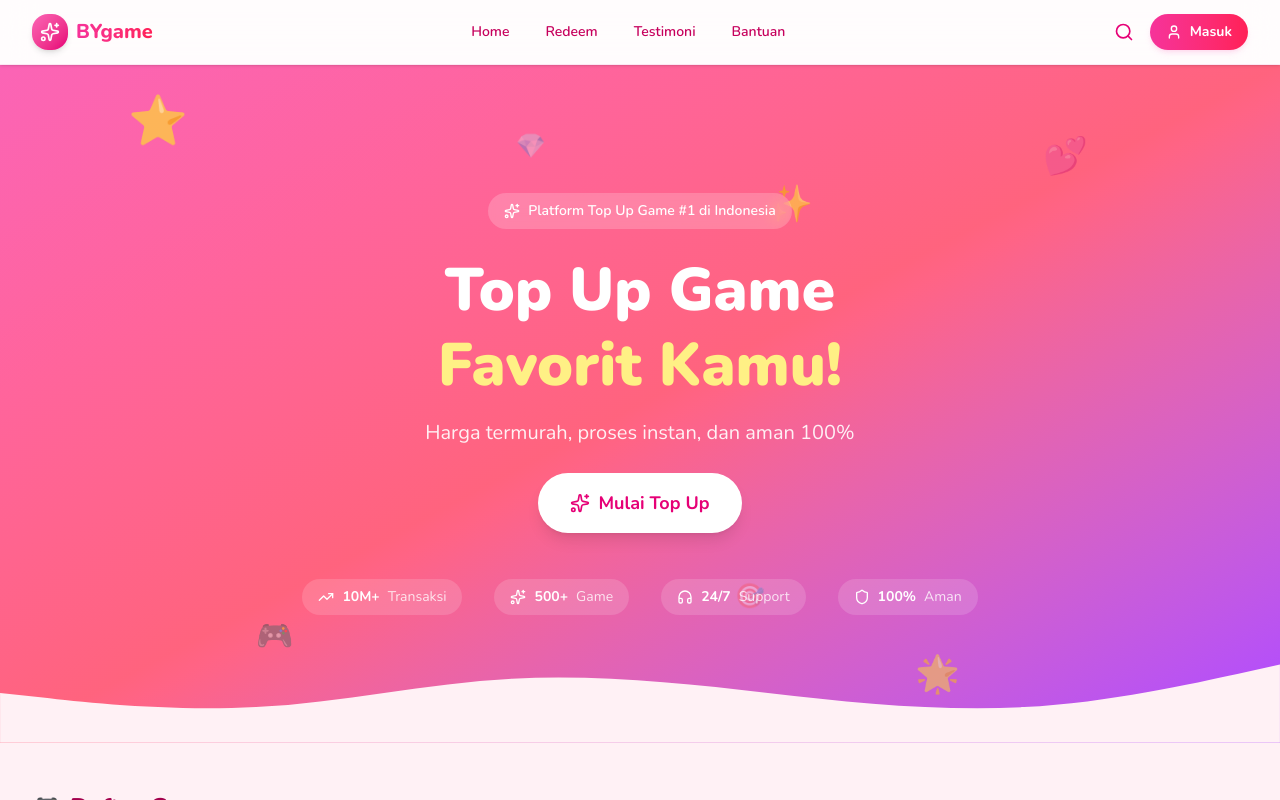
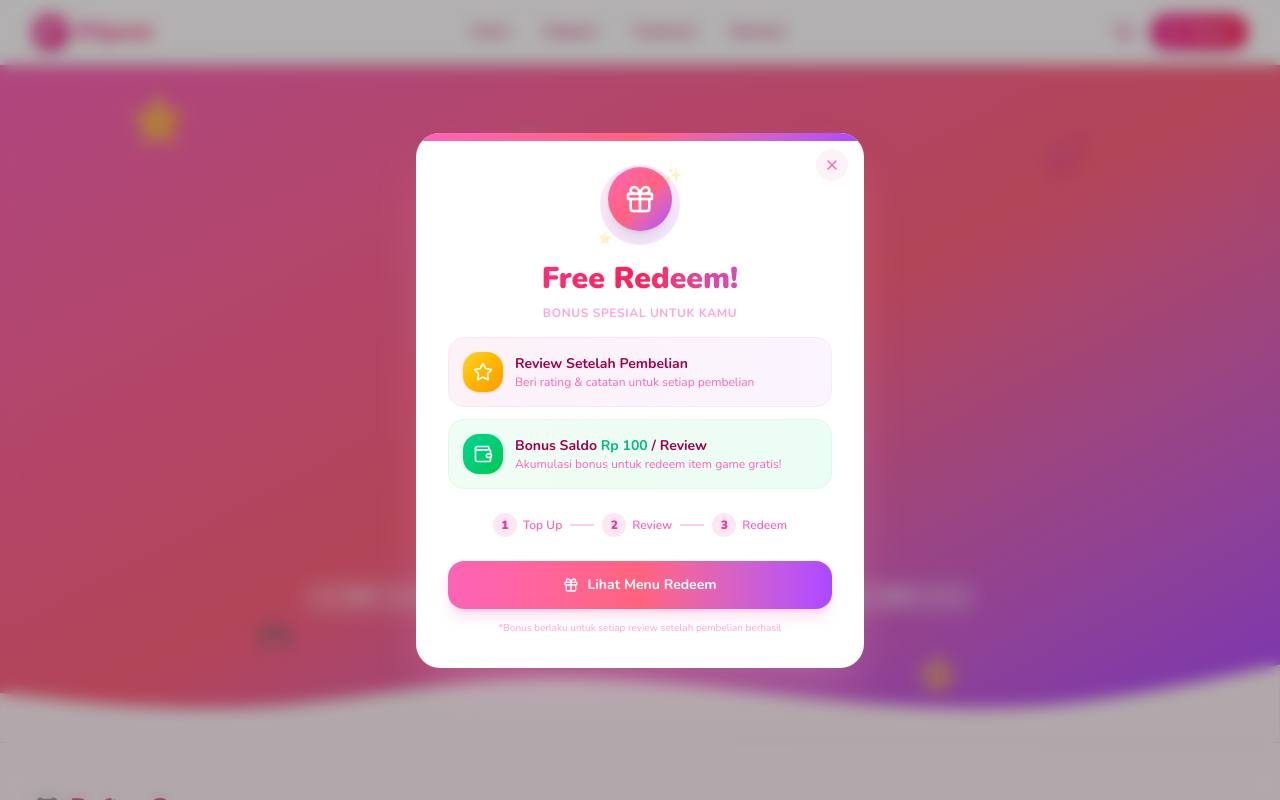
Before and after one commit to michaelandi8i18-blip/bygame, a Next.js app: page / in a window 1280 px wide. Shown: the top 800 px of the page. Built offline with nearby package versions, Linux system fonts and the light colour scheme.

Commit message:
51586e69-0e76-428f-b268-42ee094be0f9

```diff
--- a/src/app/page.tsx
+++ b/src/app/page.tsx
@@ -6,7 +6,7 @@ import HeroSection from '@/components/HeroSection';
 import GameSearch from '@/components/GameSearch';
 import CategoryTabs from '@/components/CategoryTabs';
 import GameGrid from '@/components/GameGrid';
-import PromoBanner from '@/components/PromoBanner';
+import FloatingRedeemBanner from '@/components/FloatingRedeemBanner';
 import FeatureSection from '@/components/FeatureSection';
 import TopupModal from '@/components/TopupModal';
 import TestimonialSection from '@/components/TestimonialSection';
@@ -75,6 +75,9 @@ export default function Home() {
     <div className="min-h-screen bg-[#FFF1F5]">
       {/* Floating decorations */}
       <FloatingDecorations />
+
+      {/* Floating Redeem Banner - appears on first visit */}
+      <FloatingRedeemBanner />
 
       {/* Header */}
       <Header
@@ -149,9 +152,6 @@ export default function Home() {
           </div>
         </section>
 
-        {/* Promo Banner */}
-        <PromoBanner />
-
         {/* Feature Section */}
         <FeatureSection />
 
@@ -161,7 +161,7 @@ export default function Home() {
         </div>
 
         {/* Redeem Section */}
-        <div ref={redeemRef}>
+        <div ref={redeemRef} id="redeem-section">
           <RedeemSection />
         </div>
 
--- /dev/null
+++ b/src/components/FloatingRedeemBanner.tsx
@@ -0,0 +1,145 @@
+'use client';
+
+import { useState, useEffect } from 'react';
+import { X, Gift, Star, Wallet } from 'lucide-react';
+
+export default function FloatingRedeemBanner() {
+  const [isVisible, setIsVisible] = useState(false);
+  const [isDismissed, setIsDismissed] = useState(false);
+
+  useEffect(() => {
+    // Show banner after 1.5s delay on first visit
+    const dismissed = sessionStorage.getItem('redeem-banner-dismissed');
+    if (!dismissed) {
+      const timer = setTimeout(() => setIsVisible(true), 1500);
+      return () => clearTimeout(timer);
+    }
+  }, []);
+
+  const handleDismiss = () => {
+    setIsVisible(false);
+    setTimeout(() => setIsDismissed(true), 400);
+    sessionStorage.setItem('redeem-banner-dismissed', 'true');
+  };
+
+  const handleScrollToRedeem = () => {
+    const redeemSection = document.getElementById('redeem-section');
+    if (redeemSection) {
+      redeemSection.scrollIntoView({ behavior: 'smooth' });
+    }
+    handleDismiss();
+  };
+
+  if (isDismissed) return null;
+
+  return (
+    <div
+      className={`fixed inset-0 z-[9999] flex items-center justify-center p-4 transition-all duration-400 ${
+        isVisible ? 'opacity-100 visible' : 'opacity-0 invisible pointer-events-none'
+      }`}
+    >
+      {/* Backdrop */}
+      <div
+        className="absolute inset-0 bg-black/30 backdrop-blur-sm"
+        onClick={handleDismiss}
+      />
+
+      {/* Banner Card */}
+      <div
+        className={`relative w-full max-w-md transform transition-all duration-500 ${
+          isVisible ? 'scale-100 translate-y-0' : 'scale-75 translate-y-8'
+        }`}
+      >
+        <div className="relative bg-white rounded-3xl shadow-2xl shadow-pink-300/30 overflow-hidden">
+          {/* Top decoration wave */}
+          <div className="absolute top-0 left-0 right-0 h-2 bg-gradient-to-r from-pink-400 via-rose-400 to-purple-500" />
+
+          {/* Close button */}
+          <button
+            onClick={handleDismiss}
+            className="absolute top-4 right-4 z-10 w-8 h-8 flex items-center justify-center rounded-full bg-pink-50 text-pink-400 hover:bg-pink-100 hover:text-pink-600 transition-colors"
+          >
+            <X className="w-4 h-4" />
+          </button>
+
+          <div className="p-6 sm:p-8 text-center">
+            {/* Gift icon with animation */}
+            <div className="relative inline-flex items-center justify-center w-20 h-20 mb-4">
+              <div className="absolute inset-0 bg-gradient-to-br from-pink-200 to-purple-200 rounded-full animate-pulse" />
+              <div className="relative w-16 h-16 bg-gradient-to-br from-pink-400 via-rose-400 to-purple-500 rounded-full flex items-center justify-center shadow-lg animate-bounce-slow">
+                <Gift className="w-8 h-8 text-white" />
+              </div>
+              {/* Sparkle decorations */}
+              <span className="absolute -top-1 -right-1 text-lg animate-twinkle">✨</span>
+              <span className="absolute -bottom-1 -left-1 text-sm animate-twinkle [animation-delay:0.5s]">⭐</span>
+            </div>
+
+            {/* Title */}
+            <h3 className="text-2xl sm:text-3xl font-black text-transparent bg-clip-text bg-gradient-to-r from-pink-500 via-rose-500 to-purple-500 mb-2">
+              Free Redeem!
+            </h3>
+            <p className="text-pink-300 text-xs font-bold uppercase tracking-wider mb-4">
+              Bonus Spesial untuk Kamu
+            </p>
+
+            {/* Info cards */}
+            <div className="space-y-3 mb-6">
+              <div className="flex items-center gap-3 bg-gradient-to-r from-pink-50 to-purple-50 rounded-2xl p-3.5 text-left border border-pink-100">
+                <div className="flex-shrink-0 w-10 h-10 bg-gradient-to-br from-amber-300 to-amber-500 rounded-xl flex items-center justify-center shadow-sm">
+                  <Star className="w-5 h-5 text-white" />
+                </div>
+                <div>
+                  <p className="text-pink-800 text-sm font-bold">Review Setelah Pembelian</p>
+                  <p className="text-pink-400 text-xs font-medium">Beri rating & catatan untuk setiap pembelian</p>
+                </div>
+              </div>
+
+              <div className="flex items-center gap-3 bg-gradient-to-r from-green-50 to-emerald-50 rounded-2xl p-3.5 text-left border border-green-100">
+                <div className="flex-shrink-0 w-10 h-10 bg-gradient-to-br from-emerald-400 to-green-500 rounded-xl flex items-center justify-center shadow-sm">
+                  <Wallet className="w-5 h-5 text-white" />
+                </div>
+                <div>
+                  <p className="text-pink-800 text-sm font-bold">
+                    Bonus Saldo <span className="text-emerald-500">Rp 100</span> / Review
+                  </p>
+                  <p className="text-pink-400 text-xs font-medium">Akumulasi bonus untuk redeem item game gratis!</p>
+                </div>
+              </div>
+            </div>
+
+            {/* Steps mini */}
+            <div className="flex items-center justify-center gap-2 mb-6">
+              <div className="flex items-center gap-1.5">
+                <span className="w-6 h-6 bg-pink-100 rounded-full text-xs font-black text-pink-500 flex items-center justify-center">1</span>
+                <span className="text-xs font-semibold text-pink-400 hidden sm:inline">Top Up</span>
+              </div>
+              <div className="w-6 h-0.5 bg-pink-200" />
+              <div className="flex items-center gap-1.5">
+                <span className="w-6 h-6 bg-pink-100 rounded-full text-xs font-black text-pink-500 flex items-center justify-center">2</span>
+                <span className="text-xs font-semibold text-pink-400 hidden sm:inline">Review</span>
+              </div>
+              <div className="w-6 h-0.5 bg-pink-200" />
+              <div className="flex items-center gap-1.5">
+                <span className="w-6 h-6 bg-pink-100 rounded-full text-xs font-black text-pink-500 flex items-center justify-center">3</span>
+                <span className="text-xs font-semibold text-pink-400 hidden sm:inline">Redeem</span>
+              </div>
+            </div>
+
+            {/* CTA Button */}
+            <button
+              onClick={handleScrollToRedeem}
+              className="w-full py-3.5 bg-gradient-to-r from-pink-400 via-rose-400 to-purple-500 text-white font-bold text-sm rounded-2xl shadow-lg shadow-pink-300/40 hover:shadow-xl hover:shadow-pink-300/50 hover:scale-[1.02] active:scale-[0.98] transition-all duration-200 flex items-center justify-center gap-2"
+            >
+              <Gift className="w-4 h-4" />
+              <span>Lihat Menu Redeem</span>
+            </button>
+
+            <p className="text-pink-300 text-[10px] font-medium mt-3">
+              *Bonus berlaku untuk setiap review setelah pembelian berhasil
+            </p>
+          </div>
+        </div>
+      </div>
+    </div>
+  );
+}
```
